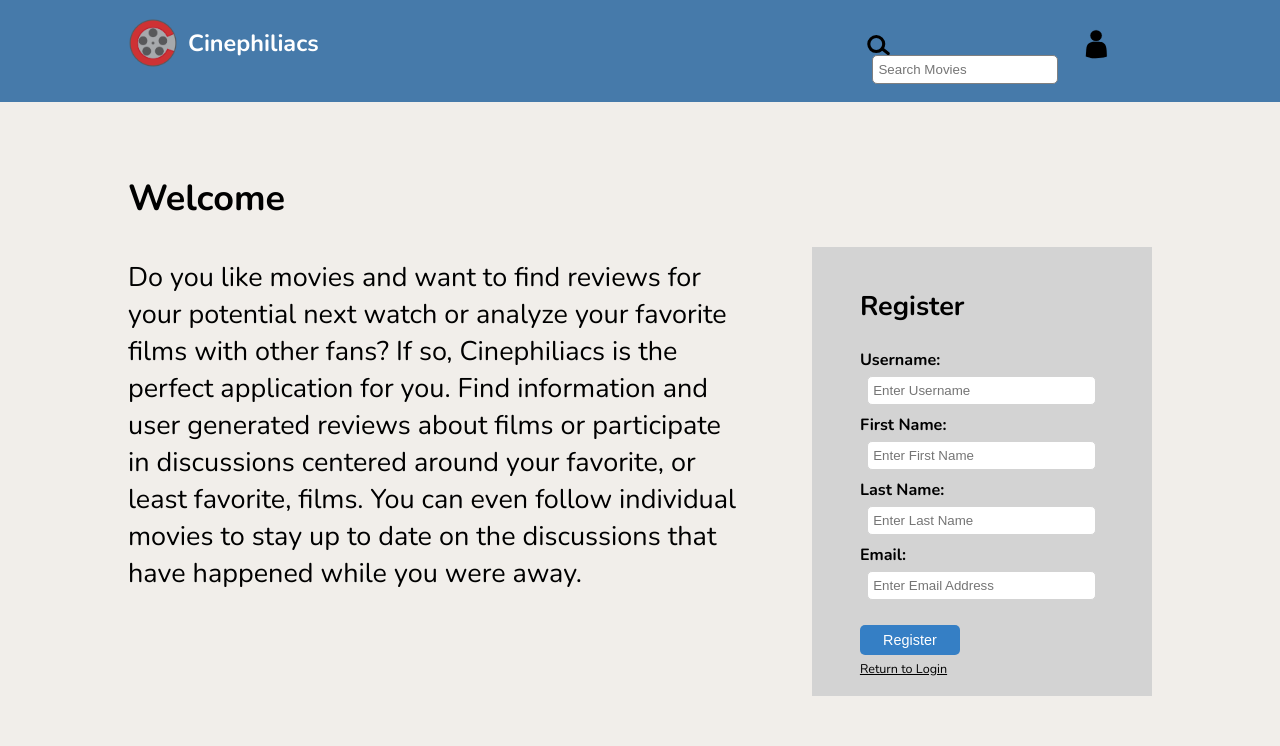
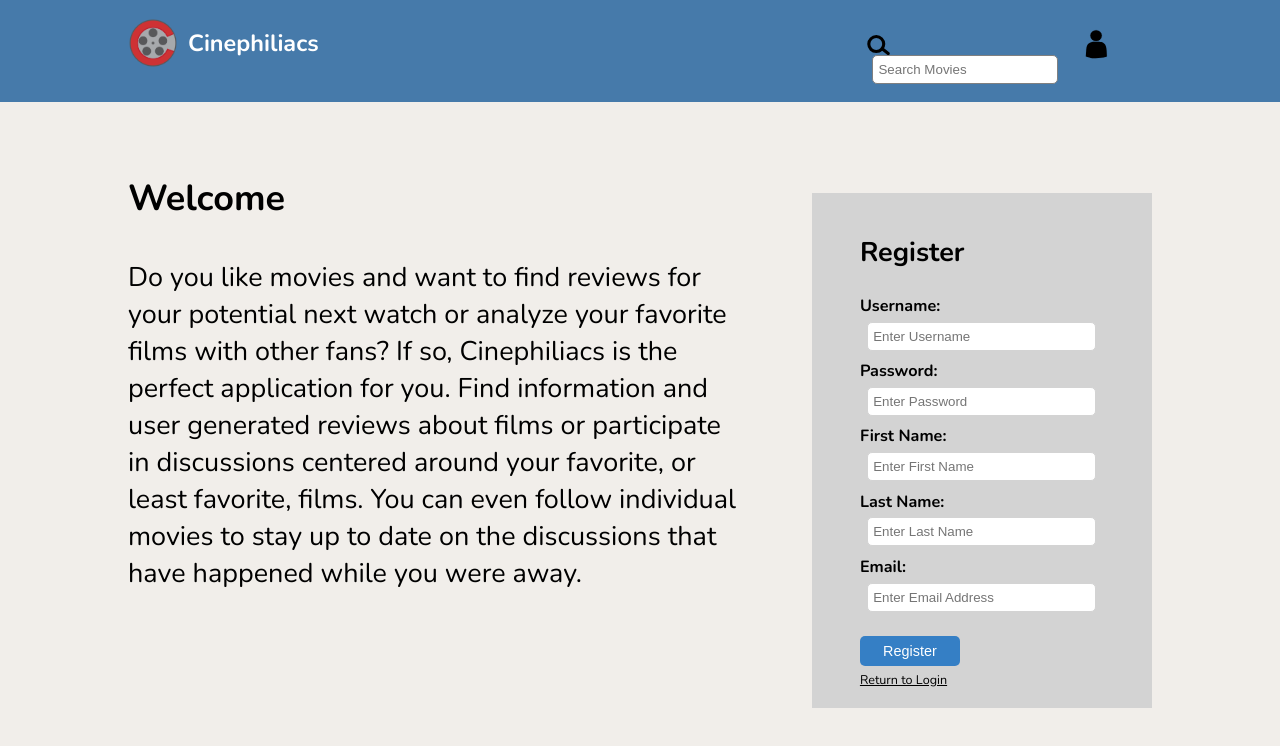
Before and after one commit to 03012021-dotnet-uta/P2_Cinephiliacs, an Angular app in the folder AngularApp/: page / in a window 1280 px wide. Both pictures are taken after a click on the link "Create an Account". Shown: the top 746 px of the page. Built offline with nearby package versions, Linux system fonts and the light colour scheme.

Commit message:
register form styles

```diff
--- a/AngularApp/src/app/login/login.component.html
+++ b/AngularApp/src/app/login/login.component.html
@@ -16,11 +16,13 @@
   </form>
 </ng-template>
 <ng-template #elseBlock>
-  <form>
+  <form class="registerform">
     <div class="container" (ngSubmit)="createUser()">
       <h2>Register</h2>
       <label for="uname">Username:</label><br>
       <input type="text" placeholder="Enter Username" [(ngModel)]="newUser.username" [ngModelOptions]="{standalone: true}" required><br>
+      <label for="uname">Password:</label><br>
+      <input type="text" placeholder="Enter Password" required><br>
       <label for="uname">First Name:</label><br>
       <input type="text" placeholder="Enter First Name" [(ngModel)]="newUser.firstname" [ngModelOptions]="{standalone: true}" required><br>
       <label for="uname">Last Name:</label><br>
--- a/AngularApp/src/app/login/login.component.scss
+++ b/AngularApp/src/app/login/login.component.scss
@@ -11,6 +11,10 @@ form {
   width: 85%;
   margin-left: 5%;
   text-align: left;
+
+  &.registerform {
+    margin-top: -15%;
+  }
 
   label {
     font-size: .9em;
```
